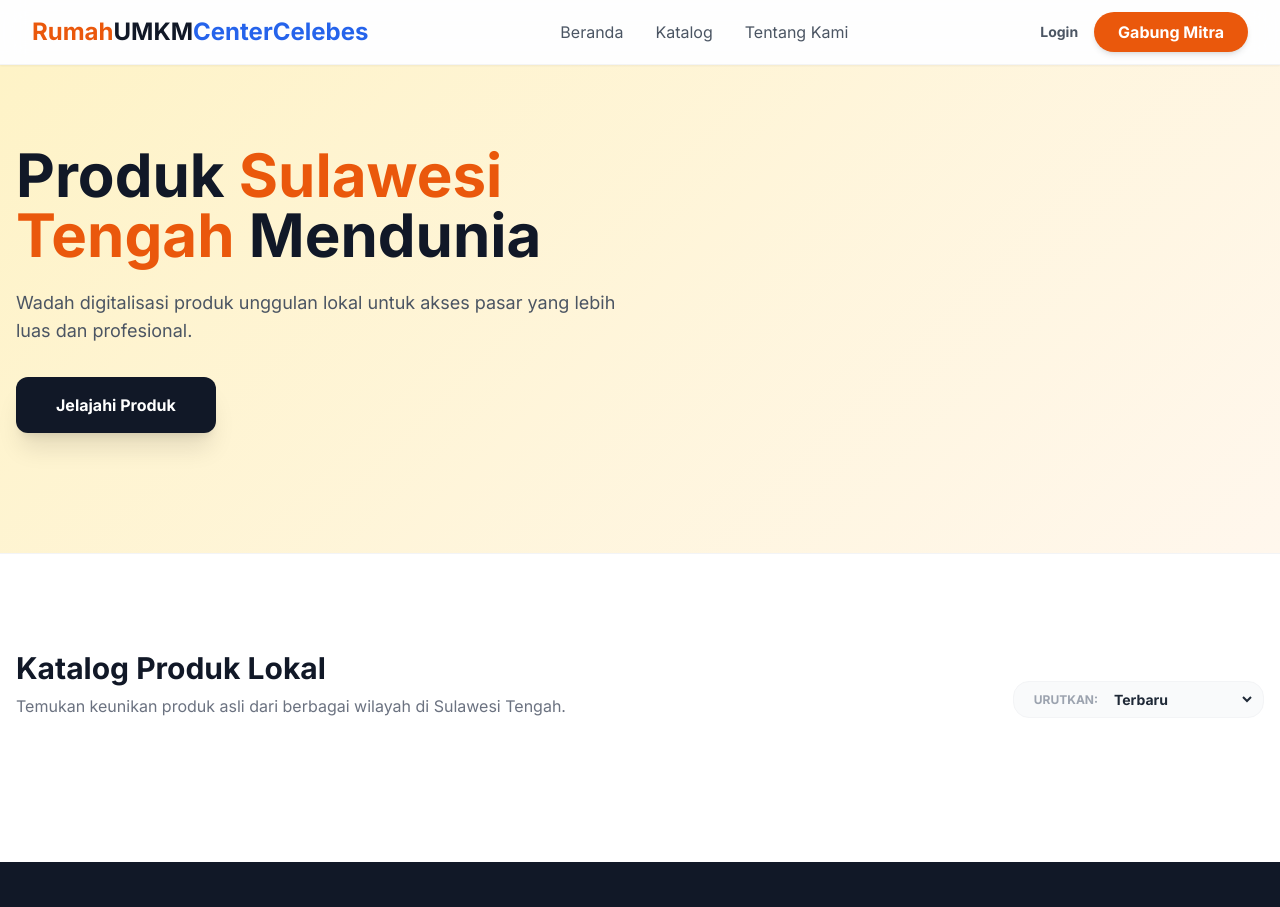
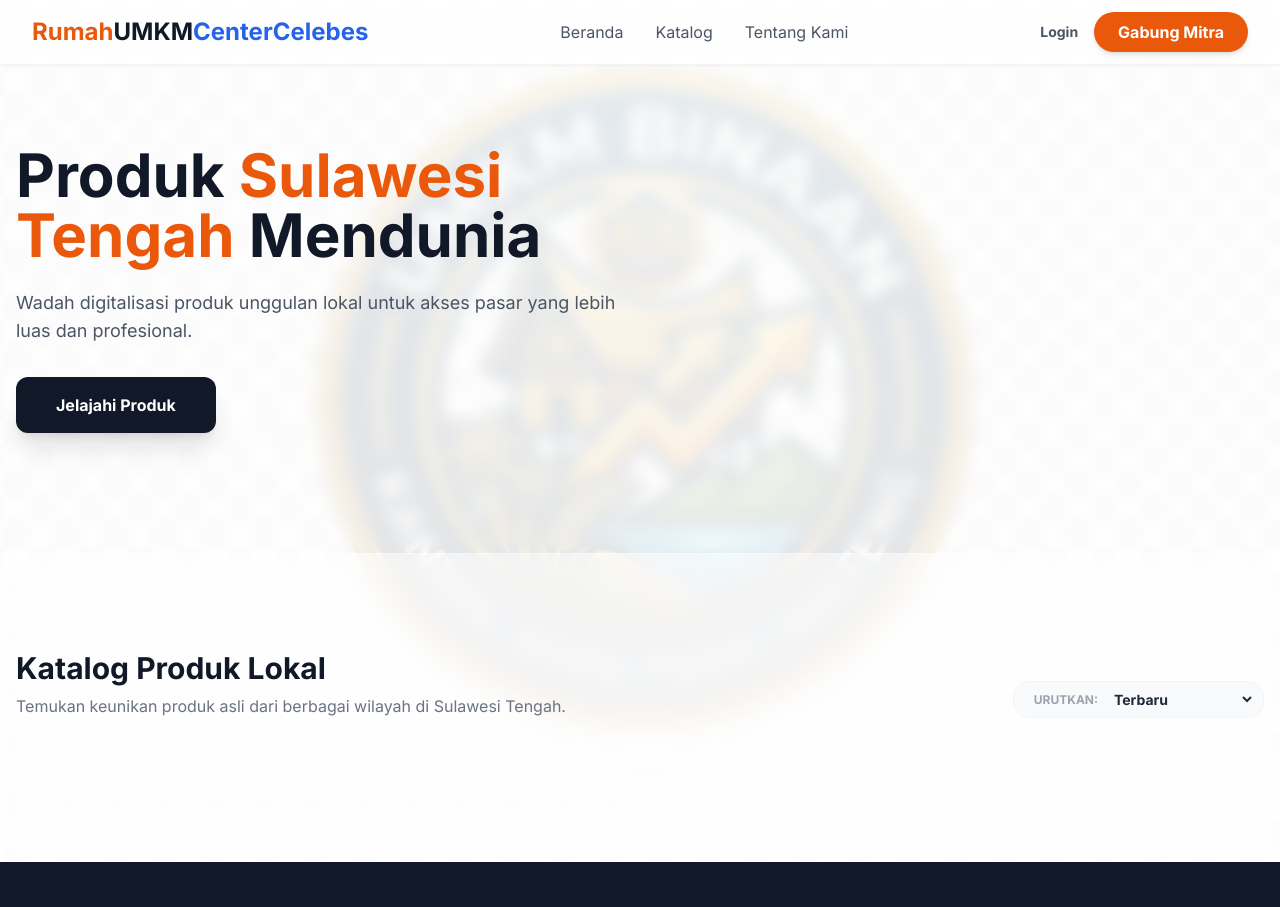
Before and after one commit to priyanggodo69/buku-kas-umkm, a website: page 2UMKM_Pendaftaran UMKM_Tambah Menu Produk yang dijual_Github & Supabase.html in a window 1280 px wide. Shown: the top 907 px of the page. Drawn offline with nearby package versions, Linux system fonts and the light colour scheme; no server answers.

Commit message:
feat: gunakan peta Sulteng sebagai background website dengan efek glassmorphism

```diff
--- a/2UMKM_Pendaftaran UMKM_Tambah Menu Produk yang dijual_Github & Supabase.html
+++ b/2UMKM_Pendaftaran UMKM_Tambah Menu Produk yang dijual_Github & Supabase.html
@@ -16,11 +16,22 @@
 
         body {
             font-family: 'Inter', sans-serif;
-            background-color: #f9fafb;
+            background-image: linear-gradient(rgba(255, 255, 255, 0.8), rgba(255, 255, 255, 0.8)), url('bg-sulteng.jpg');
+            background-size: cover;
+            background-position: center;
+            background-attachment: fixed;
+            background-repeat: no-repeat;
         }
 
         .hero-gradient {
-            background: linear-gradient(135deg, #fef3c7 0%, #fff7ed 100%);
+            background: rgba(255, 255, 255, 0.4);
+            backdrop-filter: blur(8px);
+        }
+
+        .glass-section {
+            background: rgba(255, 255, 255, 0.7);
+            backdrop-filter: blur(12px);
+            border-top: 1px solid rgba(255, 255, 255, 0.3);
         }
 
         /* Memberikan jarak agar judul tidak tertutup navbar yang melayang saat scroll */
@@ -71,7 +82,7 @@
         </div>
     </section>
 
-    <section id="katalog" class="py-24 bg-white border-t border-gray-100">
+    <section id="katalog" class="py-24 glass-section">
         <div class="max-w-7xl mx-auto px-4">
             <div class="flex flex-col md:flex-row justify-between items-start md:items-end mb-12 gap-6">
                 <div>
```
Also changed, not shown: LK_UMKM2.html (+9 -5 lines), index.html (+14 -3 lines), lk_umkm.html (+9 -5 lines), bg-sulteng.jpg (added).
